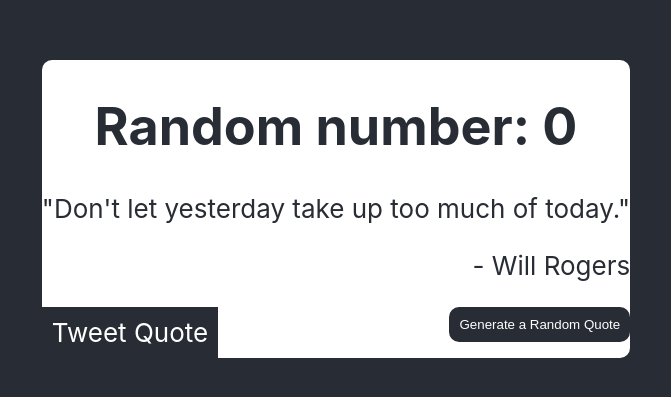
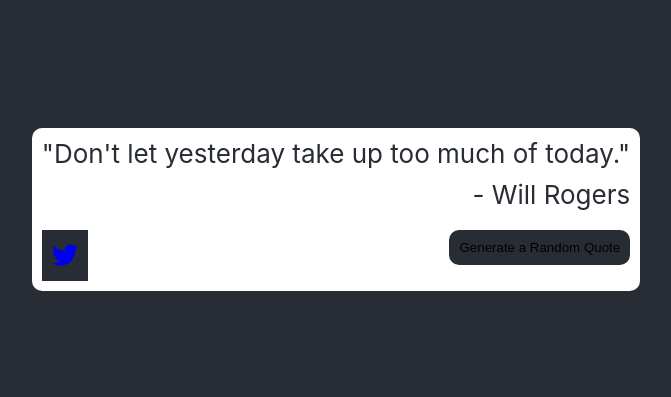
Before and after one commit to BoyanVelikov/Random-Quote-Machine, a React (Create React App) app: page / in a window 1280 px wide. Shown: the part 191-588 px from the top of the page, without its empty margins (304-975 px from the left). Built offline with nearby package versions, Linux system fonts and the light colour scheme; no server answers.

Commit message:
final commit

```diff
--- a/src/App.js
+++ b/src/App.js
@@ -1,6 +1,8 @@
 import React, {useEffect, useState} from 'react';
 import './App.scss';
 import COLORS_ARRAY from './colorsArray';
+import {FontAwesomeIcon} from '@fortawesome/react-fontawesome';
+import {faTwitter} from '@fortawesome/free-brands-svg-icons';
 
 let quoteDBUrl = 'https://gist.githubusercontent.com/camperbot/5a022b72e96c4c9585c32bf6a75f62d9/raw/e3c6895ce42069f0ee7e991229064f167fe8ccdc/quotes.json';
 
@@ -33,15 +35,15 @@ function App() {
     <div className="App">
       <header className="App-header" style={{backgroundColor: accentColor}}>
         <div id='quote-box' style={{color: accentColor}}>
-        <h1>Random number: {randomNumber}</h1>
         <p id='text'>
           "{quote}"
         </p>
         <p id='author'>
           - {author}
         </p>
-        <div className='button'>
-        <a id='tweet-quote' href={`http://www.twitter.com/intent/tweet?text=${quote} -${author}`} style={{backgroundColor: accentColor}}>Tweet Quote</a>
+        <div className='buttons'>
+        <a id='tweet-quote' href={`http://www.twitter.com/intent/tweet?text=${quote} -${author}`}
+        style={{backgroundColor: accentColor}}><FontAwesomeIcon icon={faTwitter} /></a>
         </div>
 
         <button id='new-quote' onClick={generateRandomQuote} style={{backgroundColor: accentColor}}>Generate a Random Quote</button>
--- a/src/App.scss
+++ b/src/App.scss
@@ -1,4 +1,11 @@
 .App {
+
+  @media only screen and (max-width: 600px) {
+    .buttons {
+      flex-direction: column-reverse;
+    }
+  }
+
   text-align: center;
   #quote-box {
     background-color: white;
@@ -6,22 +13,29 @@
     color: black;
     #author {
       text-align: end;
+      margin: 10px;
     }
-    .button {
+    #text {
+      margin: 10px;
+    }
+    .buttons {
     #tweet-quote {
       float: left;
       padding: 10px;
-      color: white;
+      color: blue($color: #ADD8E6);
       text-decoration: none;
+      margin: 10px;
     }
   }
     #new-quote {
       float: right;
-      color: white;
+      color: black;
       border-radius: 10px;
       padding: 10px;
       border: none;
       cursor: pointer;
+      font-size: 16;
+      margin: 10px;
     }
   }
   .App-header {
```
